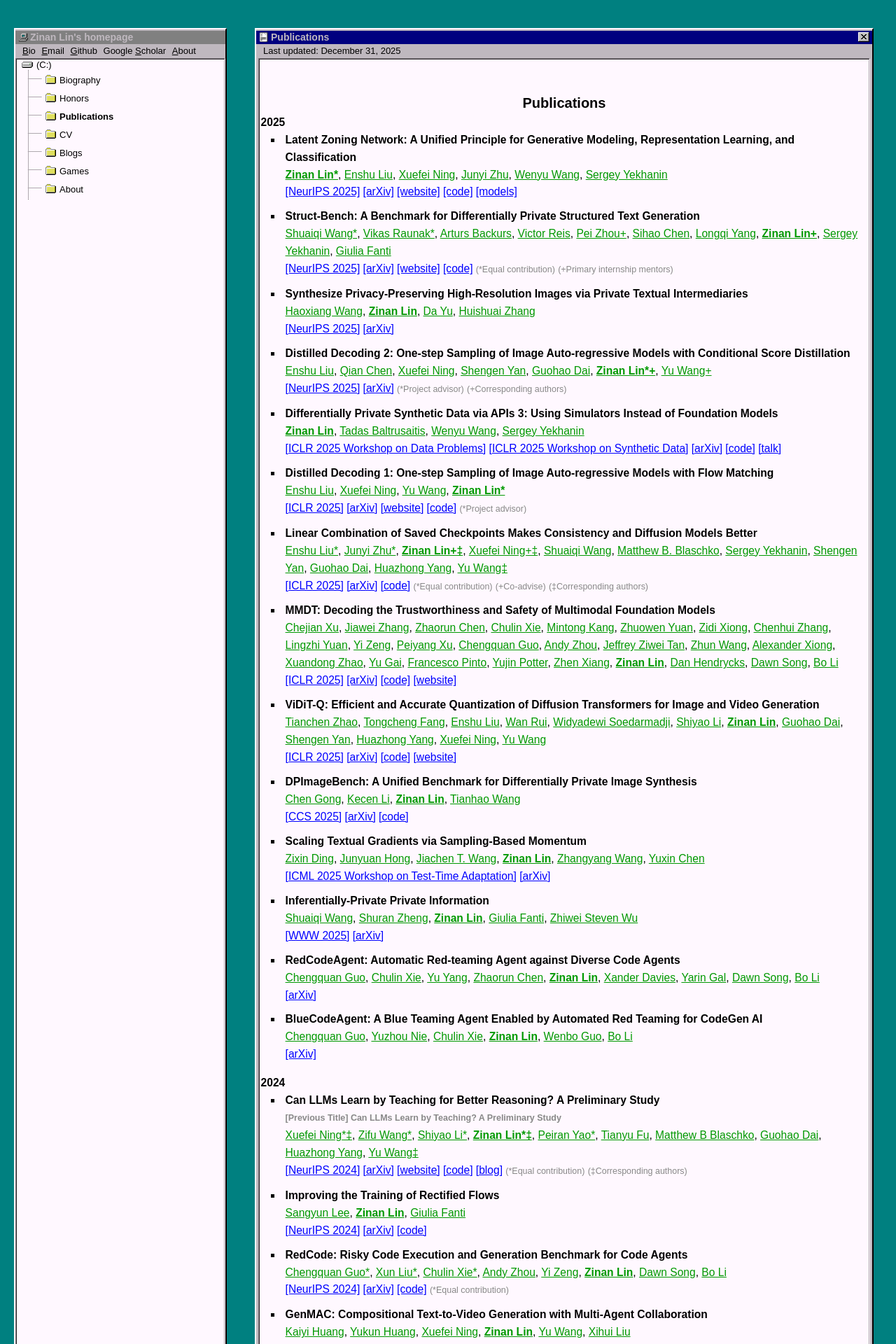
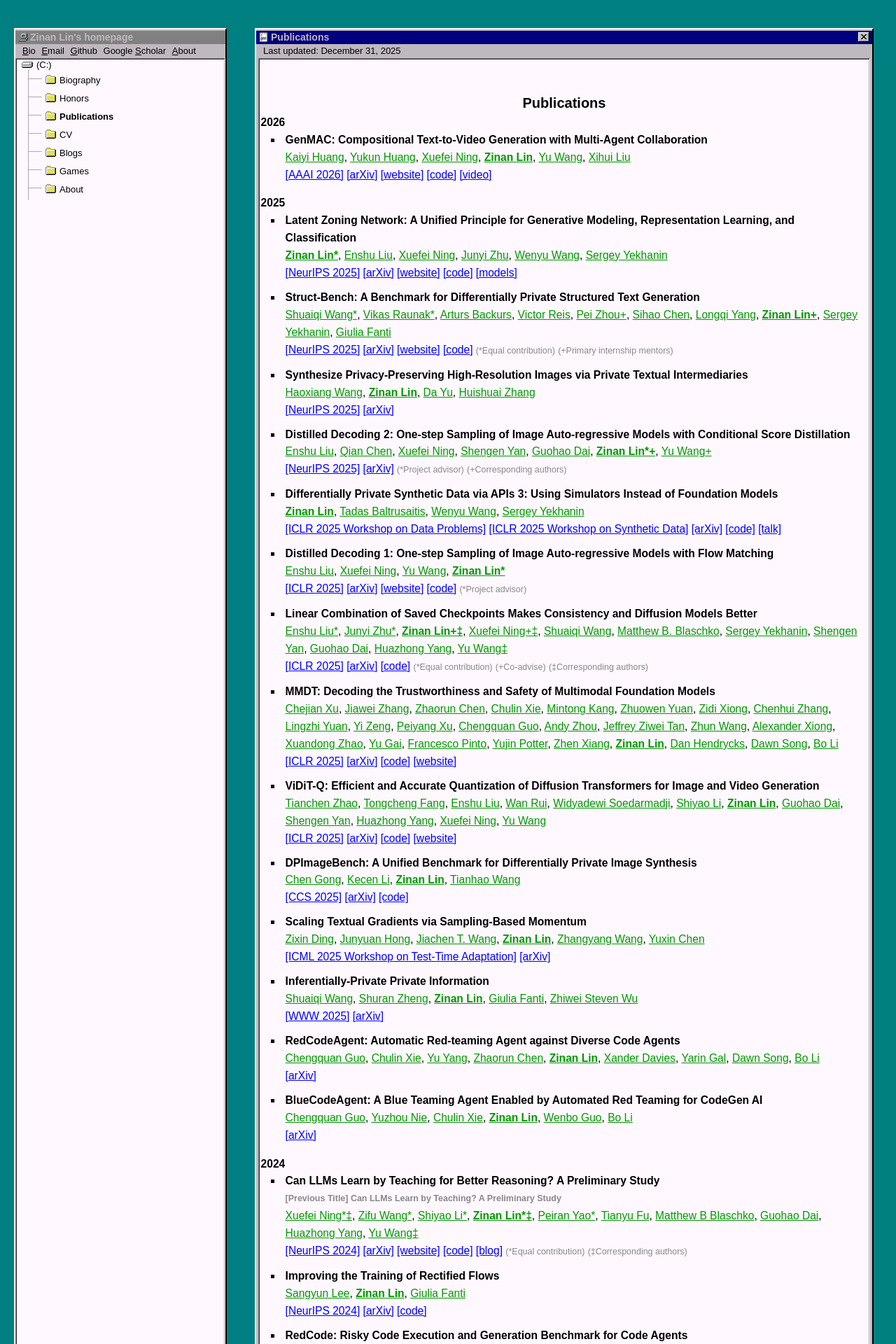
Before and after one commit to fjxmlzn/fjxmlzn.github.io, a Jekyll site: the page built from _publications/publications.html, in a window 1280 px wide. Shown: the top 1920 px of the page at 70% size. Built offline with Jekyll 4.4.1, drawn with Linux system fonts in a browser that asks for light colours; comment, search, counter and statistics services are not loaded; some of the changed text lies outside the part shown.

Commit message:
update papers

```diff
--- a/_publications/publications.html
+++ b/_publications/publications.html
@@ -67,6 +67,36 @@
 
 <h1><center>Publications</center></h1>
 
+
+<span class="publication_year">2026</span>
+<ul>
+    <li class='publication_li'>
+        <span class='publication_title'>GenMAC: Compositional Text-to-Video Generation with Multi-Agent Collaboration</span>
+        <span class="publication_author">
+            <a href="#">Kaiyi Huang</a>,
+            <a href="#">Yukun Huang</a>,
+            <a href="#">Xuefei Ning</a>,
+            <span class="publication_me"><a href="https://zinanlin.me/" target="_blank">Zinan Lin</a></span>,
+            <a href="#">Yu Wang</a>,
+            <a href="#">Xihui Liu</a>
+        </span>
+        <span class='publication_journal'>
+            <a href="#">[AAAI 2026]</a>
+        </span>
+        <span class='publication_journal'>
+            <a href="https://arxiv.org/abs/2412.04440" target="_blank">[arXiv]</a>
+        </span>
+        <span class='publication_journal'>
+            <a href="https://karine-h.github.io/GenMAC/" target="_blank">[website]</a>
+        </span>
+        <span class='publication_journal'>
+            <a href="https://github.com/Karine-Huang/GenMAC" target="_blank">[code]</a>
+        </span>
+        <span class='publication_journal'>
+            <a href="https://youtu.be/gni-nzJQ9TI" target="_blank">[video]</a>
+        </span>
+    </li>
+</ul>
 
 <span class="publication_year">2025</span>
 <ul>
@@ -314,7 +344,7 @@
             <a href="https://tianhao.wang/" target="_blank">Tianhao Wang</a>
         </span>
         <span class='publication_journal'>
-            <a href="#">[CCS 2025]</a>
+            <a href="https://dl.acm.org/doi/10.1145/3719027.3765045" target="_blank">[CCS 2025]</a>
         </span>
         <span class='publication_journal'>
             <a href="http://arxiv.org/abs/2503.14681" target="_blank">[arXiv]</a>
```
